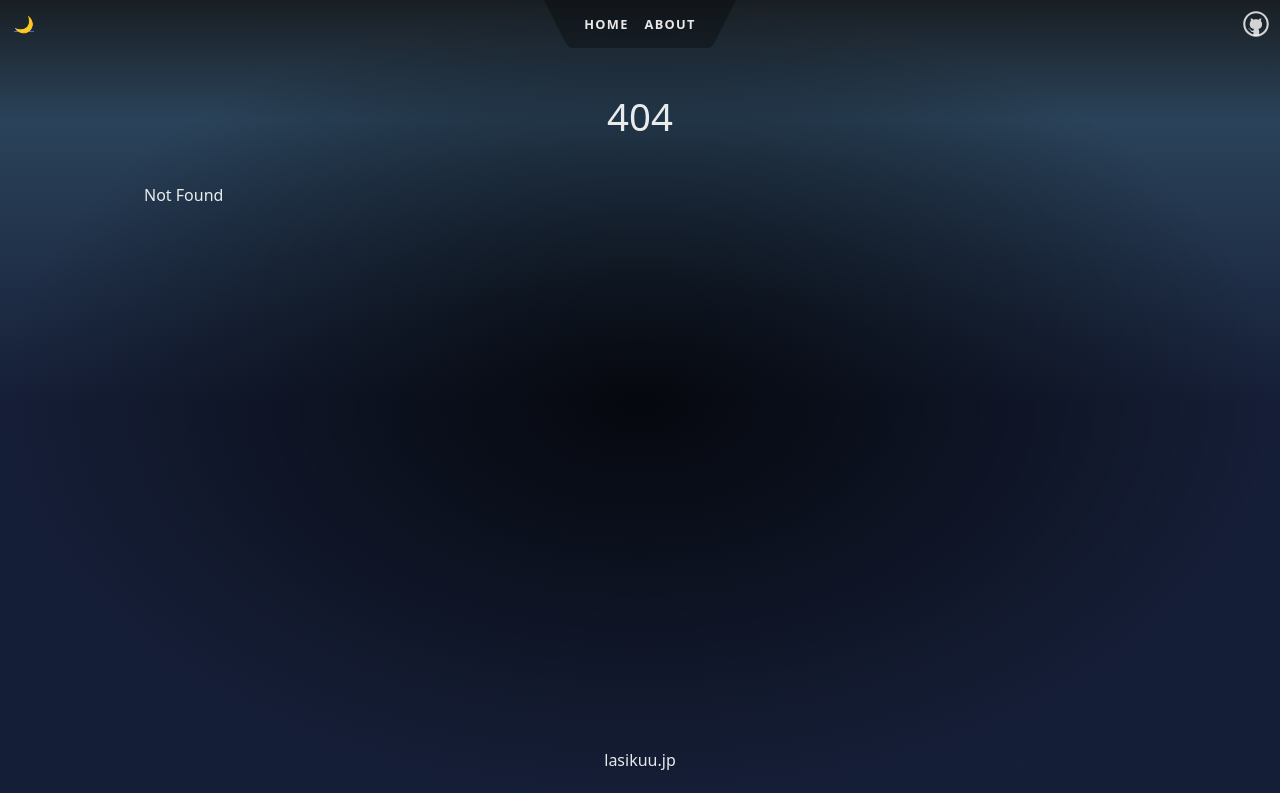
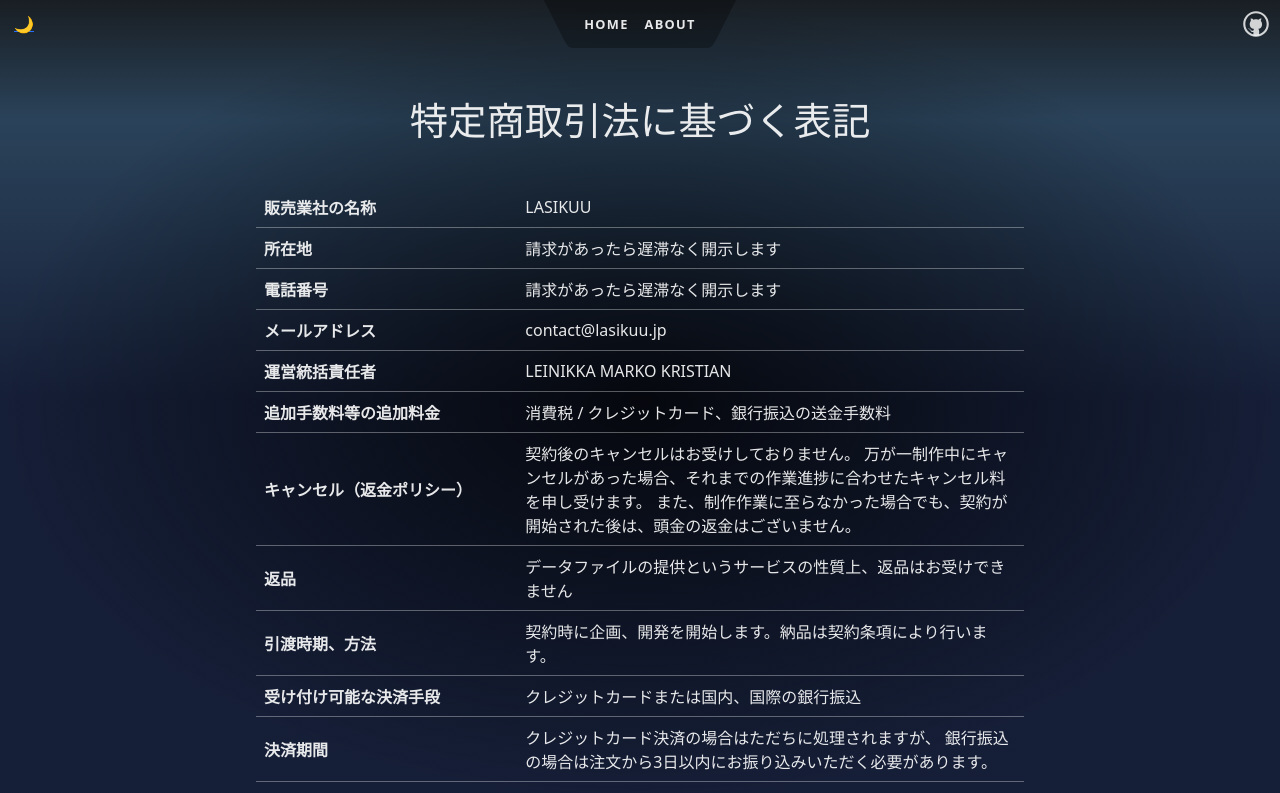
Before and after one commit to lasikuu/lasikuu.jp, a SvelteKit app: page /commerce-disclosure in a window 1280 px wide. Before the commit this address had no page. Shown: the top 793 px of the page. Built offline with nearby package versions, Linux system fonts and the light colour scheme.

Commit message:
feat: add commerce disclosure (Japan)

```diff
--- a/src/routes/+layout.svelte
+++ b/src/routes/+layout.svelte
@@ -12,6 +12,7 @@
 
 	<footer>
 		<p>lasikuu.jp</p>
+		<p><a href="/commerce-disclosure">特定商取引法に基づく表記</a></p>
 	</footer>
 </div>
 
--- /dev/null
+++ b/src/routes/commerce-disclosure/+page.svelte
@@ -0,0 +1,91 @@
+<svelte:head>
+	<title>特定商取引法に基づく表記</title>
+	<meta name="description" content="About this app" />
+</svelte:head>
+
+<div class="text-column">
+	<h1>特定商取引法に基づく表記</h1>
+
+	<table>
+		<tr>
+			<th>販売業社の名称</th>
+			<td>LASIKUU</td>
+		</tr>
+		<tr>
+			<th>所在地</th>
+			<td>請求があったら遅滞なく開示します</td>
+		</tr>
+		<tr>
+			<th>電話番号</th>
+			<td>請求があったら遅滞なく開示します</td>
+		</tr>
+		<tr>
+			<th>メールアドレス</th>
+			<td>contact@lasikuu.jp</td>
+		</tr>
+		<tr>
+			<th>運営統括責任者</th>
+			<td>LEINIKKA MARKO KRISTIAN</td>
+		</tr>
+		<tr>
+			<th>追加手数料等の追加料金</th>
+			<td>消費税 / クレジットカード、銀行振込の送金手数料 </td>
+		</tr>
+		<tr>
+			<th>キャンセル（返金ポリシー）</th>
+			<td>
+				契約後のキャンセルはお受けしておりません。
+				万が一制作中にキャンセルがあった場合、それまでの作業進捗に合わせたキャンセル料を申し受けます。
+				また、制作作業に至らなかった場合でも、契約が開始された後は、頭金の返金はございません。
+			</td>
+		</tr>
+		<tr>
+			<th>返品</th>
+			<td>データファイルの提供というサービスの性質上、返品はお受けできません</td>
+		</tr>
+		<tr>
+			<th>引渡時期、方法</th>
+			<td>契約時に企画、開発を開始します。納品は契約条項により行います。</td>
+		</tr>
+		<tr>
+			<th>受け付け可能な決済手段</th>
+			<td>クレジットカードまたは国内、国際の銀行振込</td>
+		</tr>
+		<tr>
+			<th>決済期間</th>
+			<td>
+				クレジットカード決済の場合はただちに処理されますが、
+				銀行振込の場合は注文から3日以内にお振り込みいただく必要があります。
+			</td>
+		</tr>
+		<tr>
+			<th>販売価格</th>
+			<td>サービスごとに異なりま。契約書に記載された価格が適用されます。</td>
+		</tr>
+	</table>
+</div>
+
+<style>
+	table {
+		border-collapse: collapse;
+		margin: 1rem 0;
+	}
+
+	tr {
+		display: flex;
+		align-items: center;
+		border-bottom: 1px solid rgba(255, 255, 255, 0.33);
+	}
+
+	th {
+		width: 33%;
+		text-align: left;
+		padding: 0.5rem;
+	}
+
+	td {
+		width: 66%;
+		text-align: left;
+		padding: 0.5rem;
+	}
+</style>
--- /dev/null
+++ b/src/routes/commerce-disclosure/+page.ts
@@ -0,0 +1,5 @@
+import { dev } from '$app/environment';
+
+export const csr = dev;
+
+export const prerender = true;
```
